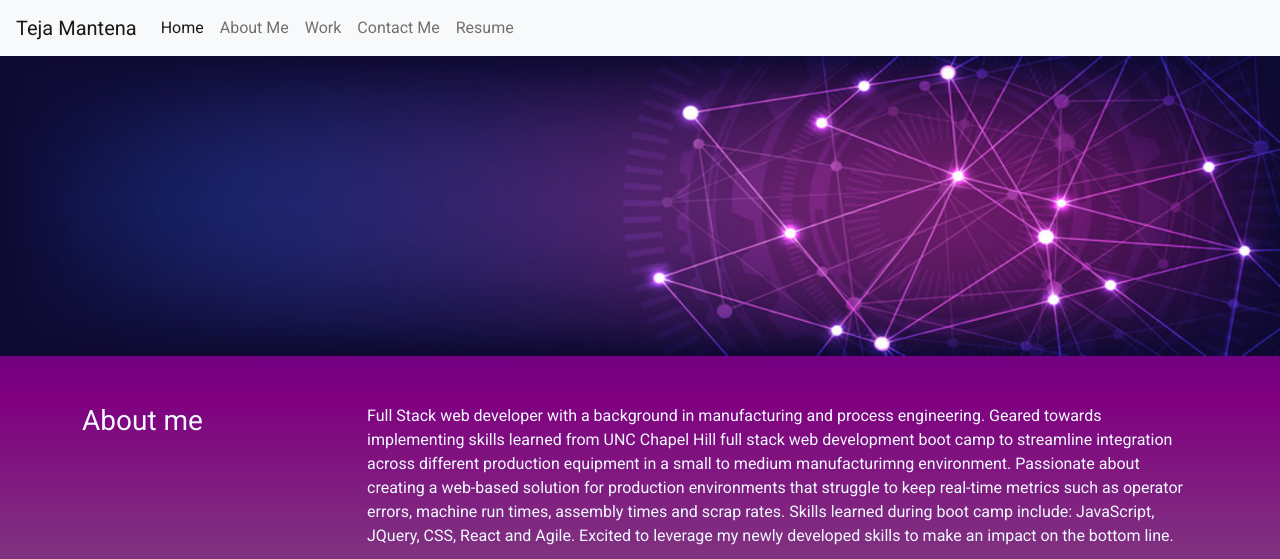
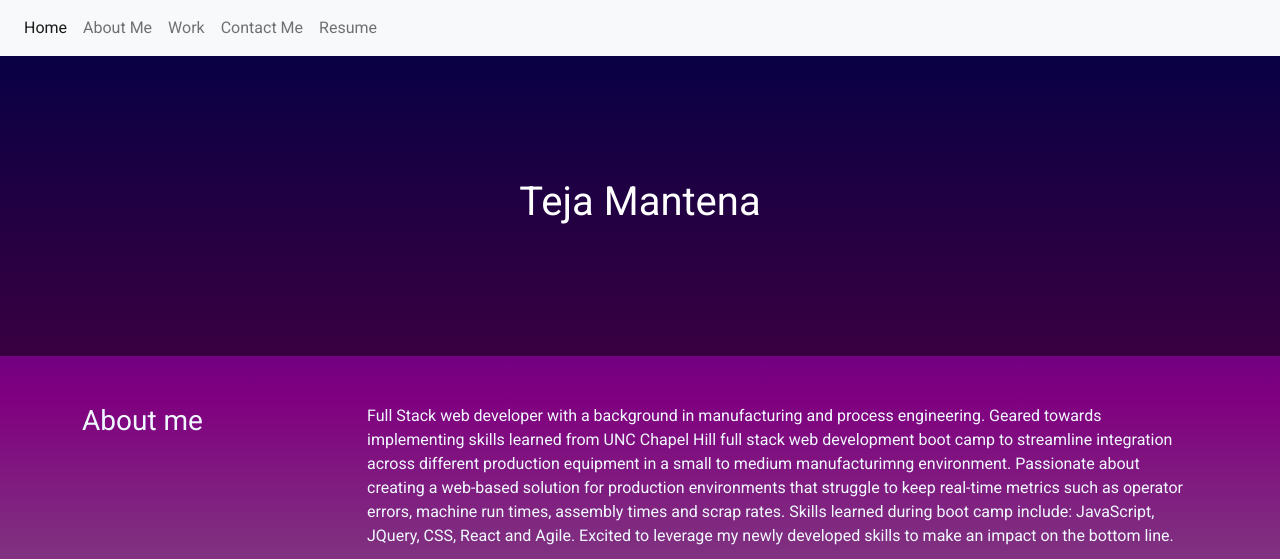
Before and after one commit to tmantena1/portfolio, a plain HTML site: page index.html in a window 1280 px wide. Shown: the top 559 px of the page. Drawn offline with nearby package versions, Linux system fonts and the light colour scheme; a script that the page names is missing.

Commit message:
look cleaner

```diff
--- a/assets/css/style.css
+++ b/assets/css/style.css
@@ -130,16 +130,6 @@ article{
   text-transform: uppercase
 }
 
-.hero {
-  height: 300px;
-  width: 100%;
-  margin-bottom: 25px;
-  background-image: url("./assets/images/banner.png");
-  background-size: cover;
-  background-position: center;
-  position: relative;
-}
-
 .subtitle {
   background-color: #0d486d;
   font-size: 48px;
@@ -159,6 +149,22 @@ img {
   height: auto;
 }
 
+/* The hero image */
+.hero-image {
+  /* Use "linear-gradient" to add a darken background effect to the image (photographer.jpg). This will make the text easier to read */
+  background-image: linear-gradient(rgba(0, 0, 0, 0.5), rgba(0, 0, 0, 0.5));
+
+  /* Set a specific height */
+  height: 300px;
+
+  /* Position and center the image to scale nicely on all screens */
+  background-position: center;
+  background-repeat: no-repeat;
+  background-size: cover;
+  position: relative;
+}
+
+/* Place text in the middle of the image */
 .hero-text {
   text-align: center;
   position: absolute;
@@ -167,10 +173,7 @@ img {
   transform: translate(-50%, -50%);
   color: white;
 }
-.hero-hero {
-  height: 300px;
-  width: 100%;
-}
+
 
 
 /*CONTACT LIST STYLING*/
--- a/index.html
+++ b/index.html
@@ -16,7 +16,6 @@
 
 
   <nav class="navbar navbar-expand-lg navbar-light bg-light">
-    <a class="navbar-brand" href="#">Teja Mantena</a>
     <button class="navbar-toggler" type="button" data-toggle="collapse" data-target="#navbarNav"
       aria-controls="navbarNav" aria-expanded="false" aria-label="Toggle navigation">
       <span class="navbar-toggler-icon"></span>
@@ -41,7 +40,11 @@
       </ul>
     </div>
   </nav>
-  <img src="assets/images/banner.jpg" class="hero-hero">
+  <div class="hero-image">
+    <div class="hero-text">
+      <h1>Teja Mantena</h1>
+    </div>
+  </div>
 
   <!-- Two column layout -->
   <section class="container my-5">
@@ -259,7 +262,7 @@
 
   <!-- Footer-->
   <footer class="footer bg-black small text-center text-white-50">
-    <div class="container px-4 px-lg-5">Copyright &copy; Teja Mantena 2021</div>
+    <div class="container px-4 px-lg-5">Copyright &copy; 2021</div>
   </footer>
 
   <script src="js/scripts.js"></script>
```
Also changed, not shown: assets/js/script.js (deleted, +0 -54 lines), assets/images/banner2.jpg (added).
